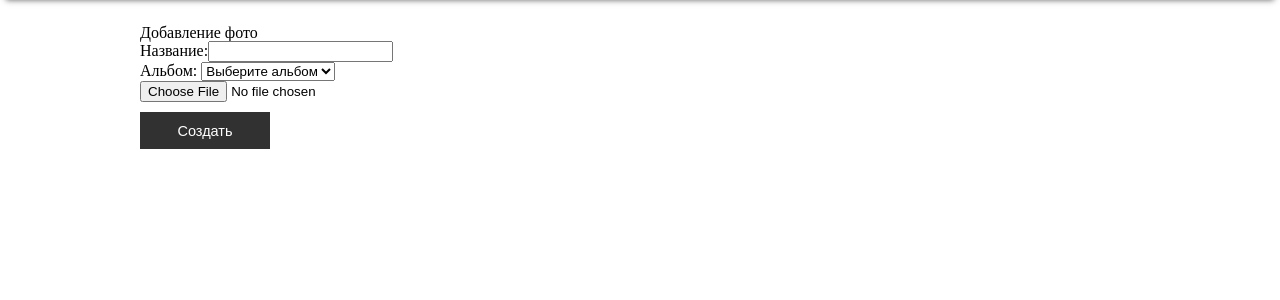
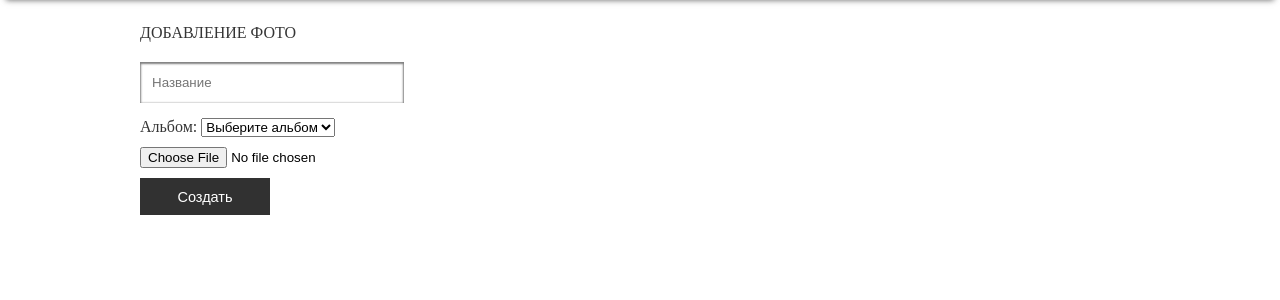
Before and after one commit to nuralys/kazfashion, a CakePHP app: the page made by app/View/Gallery/admin_add.ctp in a window 1280 px wide. Shown: the part 249-549 px from the top of the page. Run offline with PHP 8.4 and a stand-in for CakePHP, Linux system fonts and the light colour scheme; the template is opened without the code that fills it, so the values that code supplies are empty; form fields are guessed from the names that the template uses; some libraries are stand-ins or nearby versions; some web fonts are replaced.

Commit message:
Изменение в галерея добавленеие

```diff
--- a/app/View/Gallery/admin_add.ctp
+++ b/app/View/Gallery/admin_add.ctp
@@ -1,10 +1,7 @@
-<div class="admin_add">
-	<div class="ad_up">
-		<h2>Добавление фото</h2>
-	</div>
+	<div class="title admin_t">Добавление фото</div>
 <?php
 echo $this->Form->create('Gallery', array('type' => 'file'));
-echo $this->Form->input('title', array('label' => 'Название:'));?>
+echo $this->Form->input('title', array('label' => '', 'class' => 'admin_input_f model ','placeholder' => 'Название'));?>
 <div class="input select">
 	<label for="GalleryAlbumId">Альбом:</label>
 	<select name="data[Gallery][album_id]" id="GalleryAlbumId" required="required">
--- a/app/View/Gallery/admin_edit.ctp
+++ b/app/View/Gallery/admin_edit.ctp
@@ -1,4 +1,4 @@
-	<div class="title admin_t">Редактирование новости</div>
+	<div class="title admin_t">Редактирование галереи</div>
 <?php
 
 echo $this->Form->create('Gallery', array('type' => 'file', ));
--- a/app/webroot/css/style.css
+++ b/app/webroot/css/style.css
@@ -803,4 +803,9 @@ width:160px;
     text-align: center;
     font-size: 16px;
 }
+.input.select {
+    margin-bottom: 10px;
+    font-family: "Helvetica-Light";
+    color: #353535;
+}
 /*админ конец*/
```
